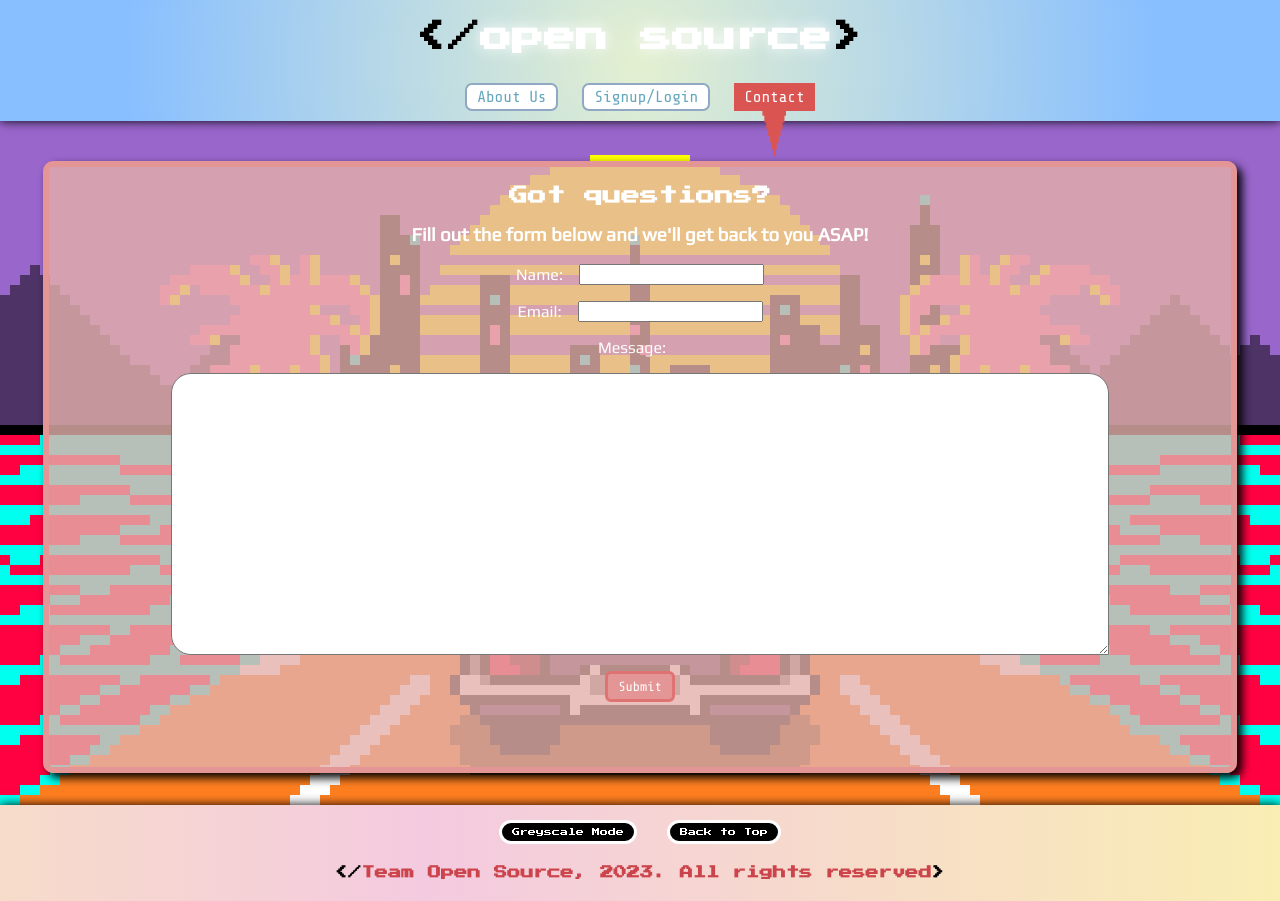
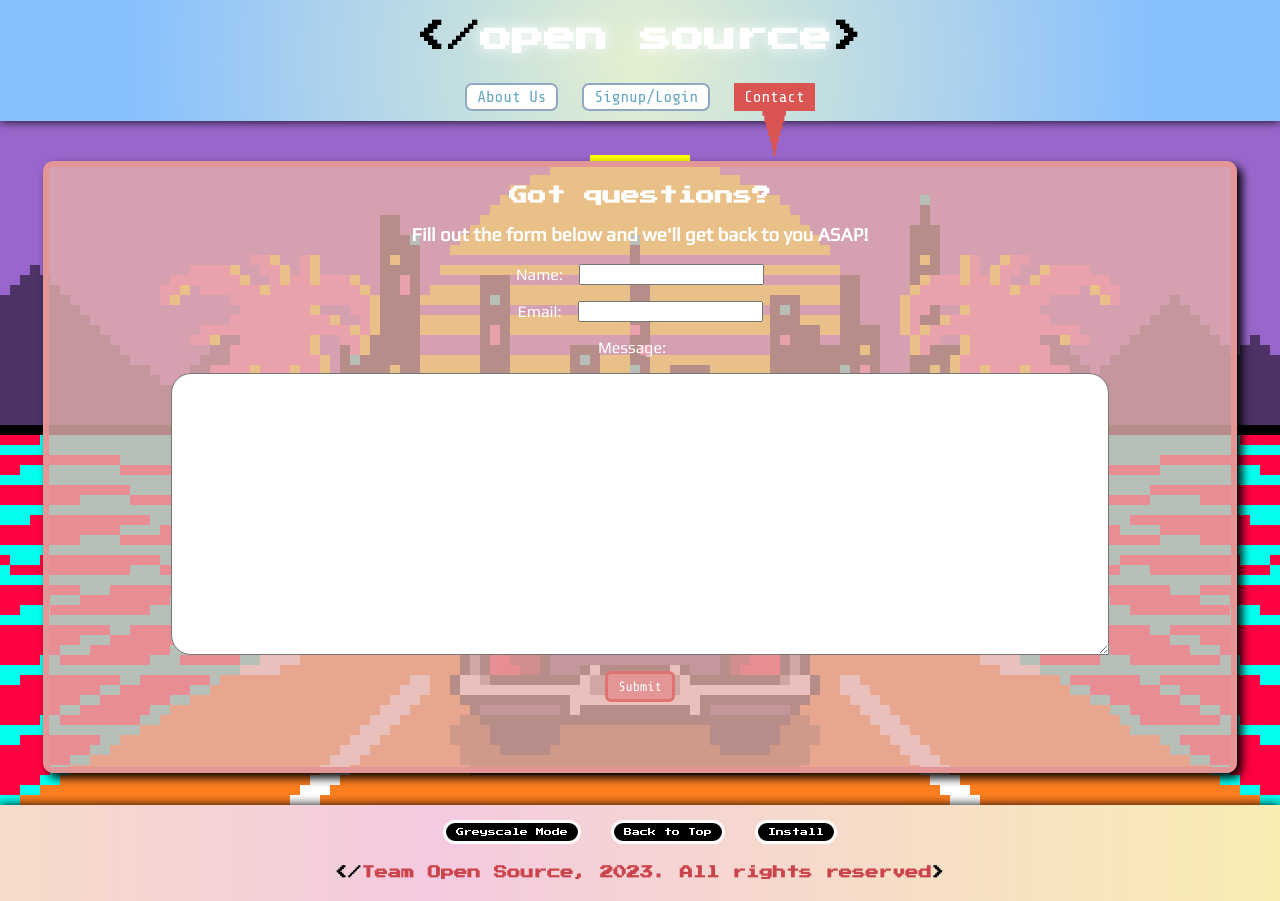
Before and after one commit to mshaari/open-source, a React (Create React App) app in the folder client/: page /contact in a window 1280 px wide. Built offline with nearby package versions, Linux system fonts and the light colour scheme.

Commit message:
added install button for PWA

```diff
--- a/client/src/components/common/Footer.js
+++ b/client/src/components/common/Footer.js
@@ -20,6 +20,7 @@ function Footer() {
                     <button id="toggle-theme" onClick={toggleTheme}>Greyscale Mode</button>
                 )}
                 <button id="back" onClick={backToTop}>Back to Top</button>
+                <button id="install">Install</button>
             </div>
             <h5 id="footer-title"><span>&lt;/</span><span>Team Open Source, 2023. All rights reserved</span><span>&gt;</span></h5>
         </footer>
--- a/client/src/styles/footer.css
+++ b/client/src/styles/footer.css
@@ -26,7 +26,7 @@
     filter:grayscale(1);
 }
 
-#toggle-theme, #back {
+#toggle-theme, #back, #install {
     position: relative;
     cursor: pointer;
     font-family: var(--title);
@@ -72,11 +72,11 @@
     transform-origin: bottom;
 }
 
-#toggle-theme:hover, #back:hover {
+#toggle-theme:hover, #back:hover, #install:hover {
     filter: invert(1);
 }
 
-#toggle-theme:active, #back:active {
+#toggle-theme:active, #back:active, #install:active {
     color: var(--indian-red);
     background-color: white;
     border: 3px solid var(--indian-red);
@@ -153,7 +153,7 @@
         font-size: 0.5rem;
     }
 
-    #toggle-theme, #back {
+    #toggle-theme, #back, #install {
         font-size: 0.3rem;
     }
 }
```
